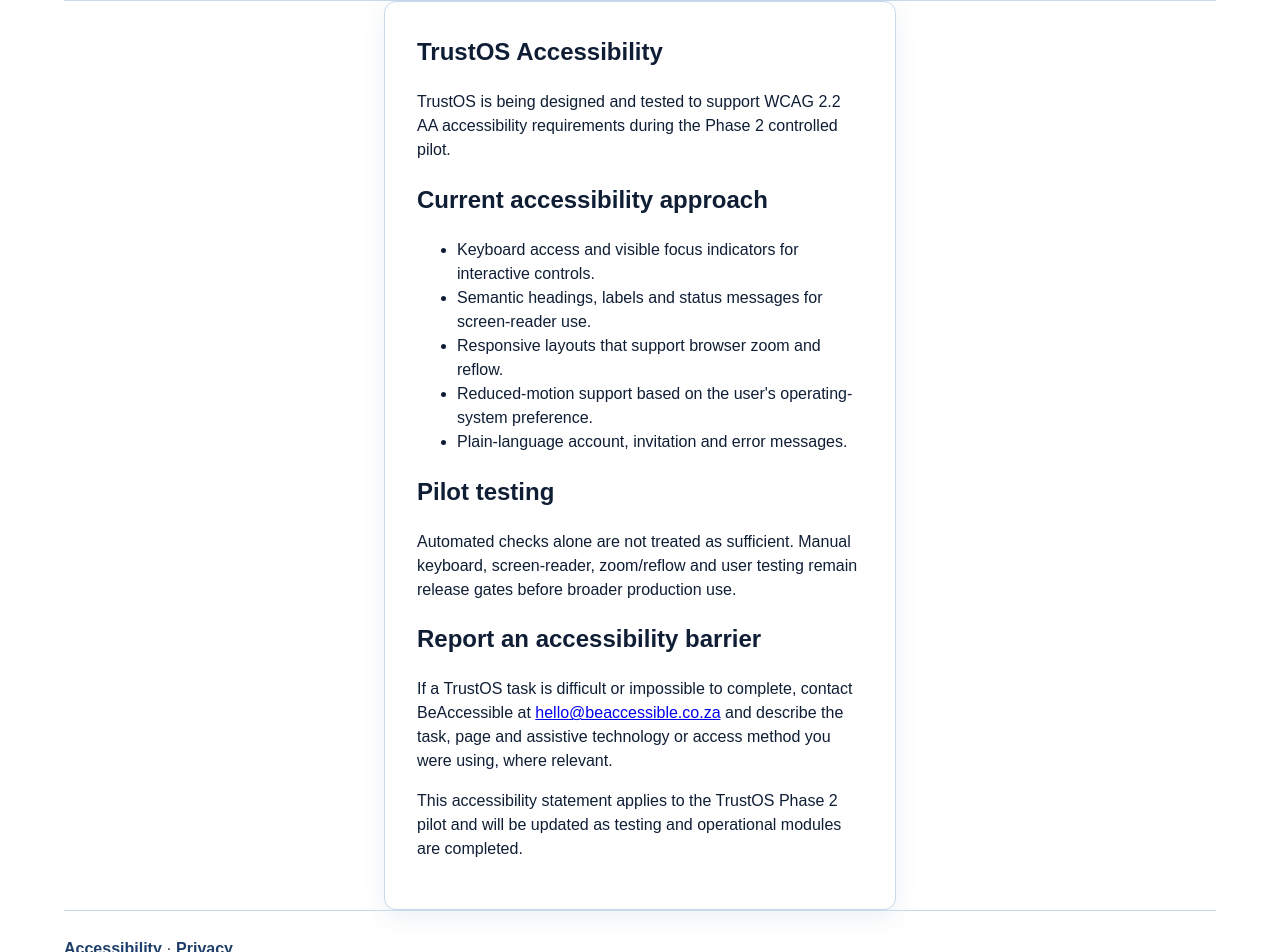
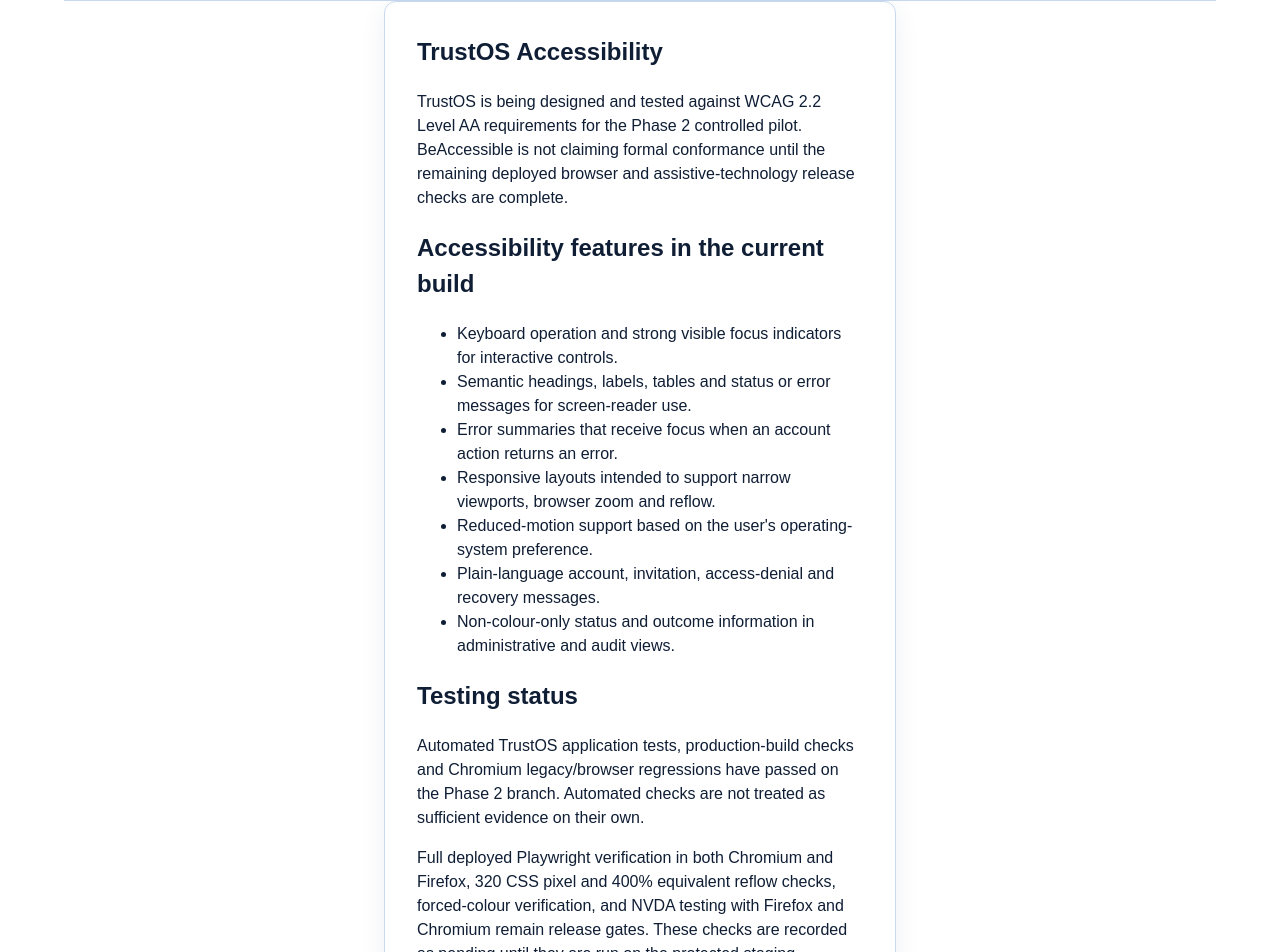
Before and after one commit to laggiesfl/beaccessible-website, a Next.js app in the folder trustos-app/: page /accessibility in a window 1280 px wide. Shown: the part 62-1014 px from the top of the page. Built offline with nearby package versions, Linux system fonts and the light colour scheme.

Commit message:
docs: update TrustOS accessibility status

```diff
--- a/trustos-app/app/accessibility/page.tsx
+++ b/trustos-app/app/accessibility/page.tsx
@@ -3,35 +3,54 @@
     <article className="account-card" aria-labelledby="accessibility-heading">
       <h1 id="accessibility-heading">TrustOS Accessibility</h1>
       <p>
-        TrustOS is being designed and tested to support WCAG 2.2 AA accessibility requirements
-        during the Phase 2 controlled pilot.
+        TrustOS is being designed and tested against WCAG 2.2 Level AA requirements for the Phase 2
+        controlled pilot. BeAccessible is not claiming formal conformance until the remaining
+        deployed browser and assistive-technology release checks are complete.
       </p>
 
-      <h2>Current accessibility approach</h2>
+      <h2>Accessibility features in the current build</h2>
       <ul>
-        <li>Keyboard access and visible focus indicators for interactive controls.</li>
-        <li>Semantic headings, labels and status messages for screen-reader use.</li>
-        <li>Responsive layouts that support browser zoom and reflow.</li>
+        <li>Keyboard operation and strong visible focus indicators for interactive controls.</li>
+        <li>Semantic headings, labels, tables and status or error messages for screen-reader use.</li>
+        <li>Error summaries that receive focus when an account action returns an error.</li>
+        <li>Responsive layouts intended to support narrow viewports, browser zoom and reflow.</li>
         <li>Reduced-motion support based on the user&apos;s operating-system preference.</li>
-        <li>Plain-language account, invitation and error messages.</li>
+        <li>Plain-language account, invitation, access-denial and recovery messages.</li>
+        <li>Non-colour-only status and outcome information in administrative and audit views.</li>
       </ul>
 
-      <h2>Pilot testing</h2>
+      <h2>Testing status</h2>
       <p>
-        Automated checks alone are not treated as sufficient. Manual keyboard, screen-reader,
-        zoom/reflow and user testing remain release gates before broader production use.
+        Automated TrustOS application tests, production-build checks and Chromium legacy/browser
+        regressions have passed on the Phase 2 branch. Automated checks are not treated as
+        sufficient evidence on their own.
+      </p>
+      <p>
+        Full deployed Playwright verification in both Chromium and Firefox, 320 CSS pixel and 400%
+        equivalent reflow checks, forced-colour verification, and NVDA testing with Firefox and
+        Chromium remain release gates. These checks are recorded as pending until they are run on
+        the protected staging environment; they are not being represented as completed.
+      </p>
+
+      <h2>Known limitations</h2>
+      <p>
+        The final deployed assistive-technology verification has not yet been completed. TrustOps
+        and GrantFlow also include preserved legacy module content, so any remaining module-level
+        accessibility limitations must be recorded separately rather than hidden by the TrustOS
+        shell assessment.
       </p>
 
       <h2>Report an accessibility barrier</h2>
       <p>
         If a TrustOS task is difficult or impossible to complete, contact BeAccessible at{' '}
         <a href="mailto:hello@beaccessible.co.za">hello@beaccessible.co.za</a> and describe the
-        task, page and assistive technology or access method you were using, where relevant.
+        task, page and assistive technology or access method you were using, where relevant. Do not
+        include passwords, authentication tokens or recovery links.
       </p>
 
       <p>
         This accessibility statement applies to the TrustOS Phase 2 pilot and will be updated as
-        testing and operational modules are completed.
+        deployed accessibility evidence is completed.
       </p>
     </article>
   );
```
